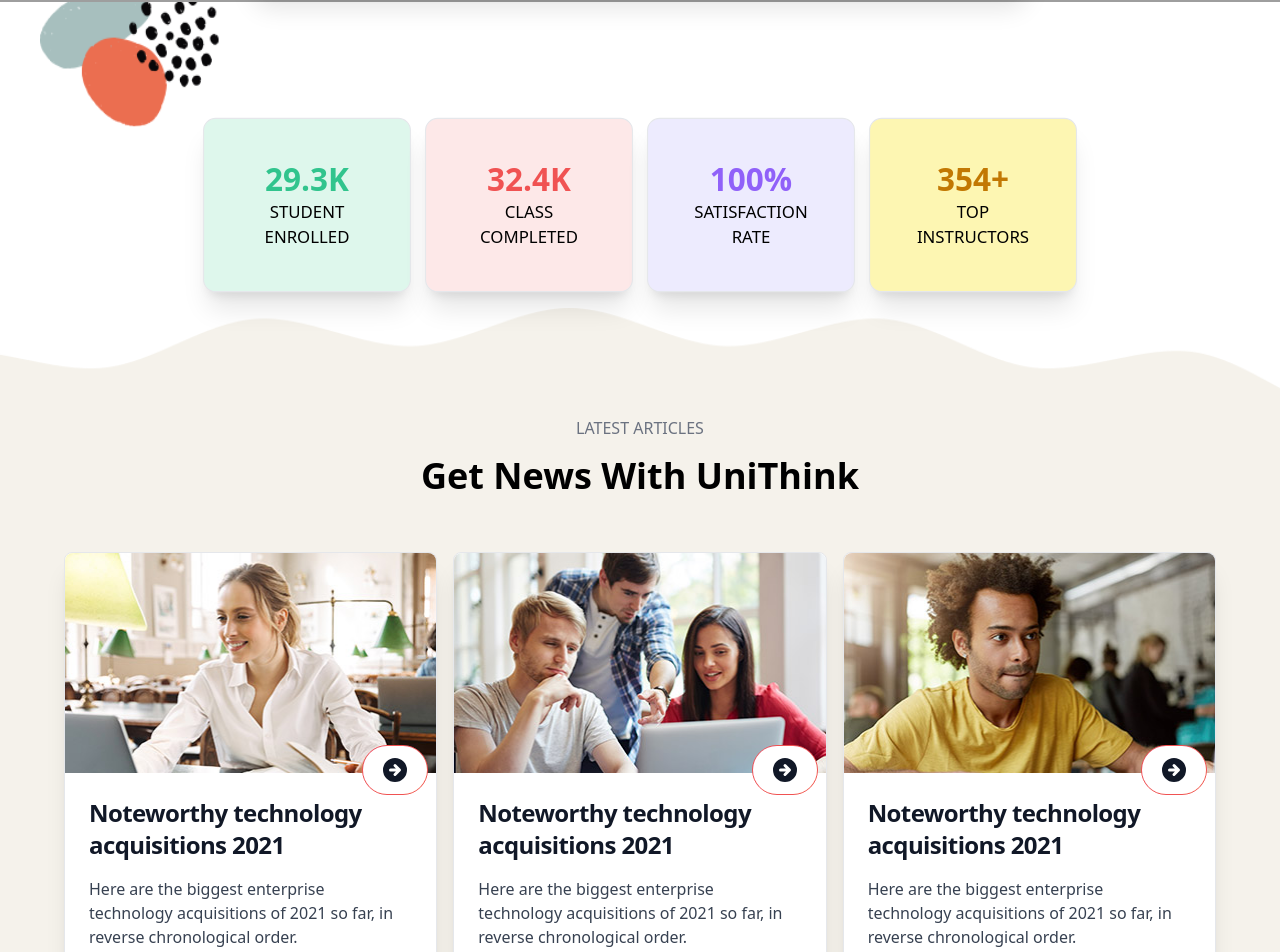
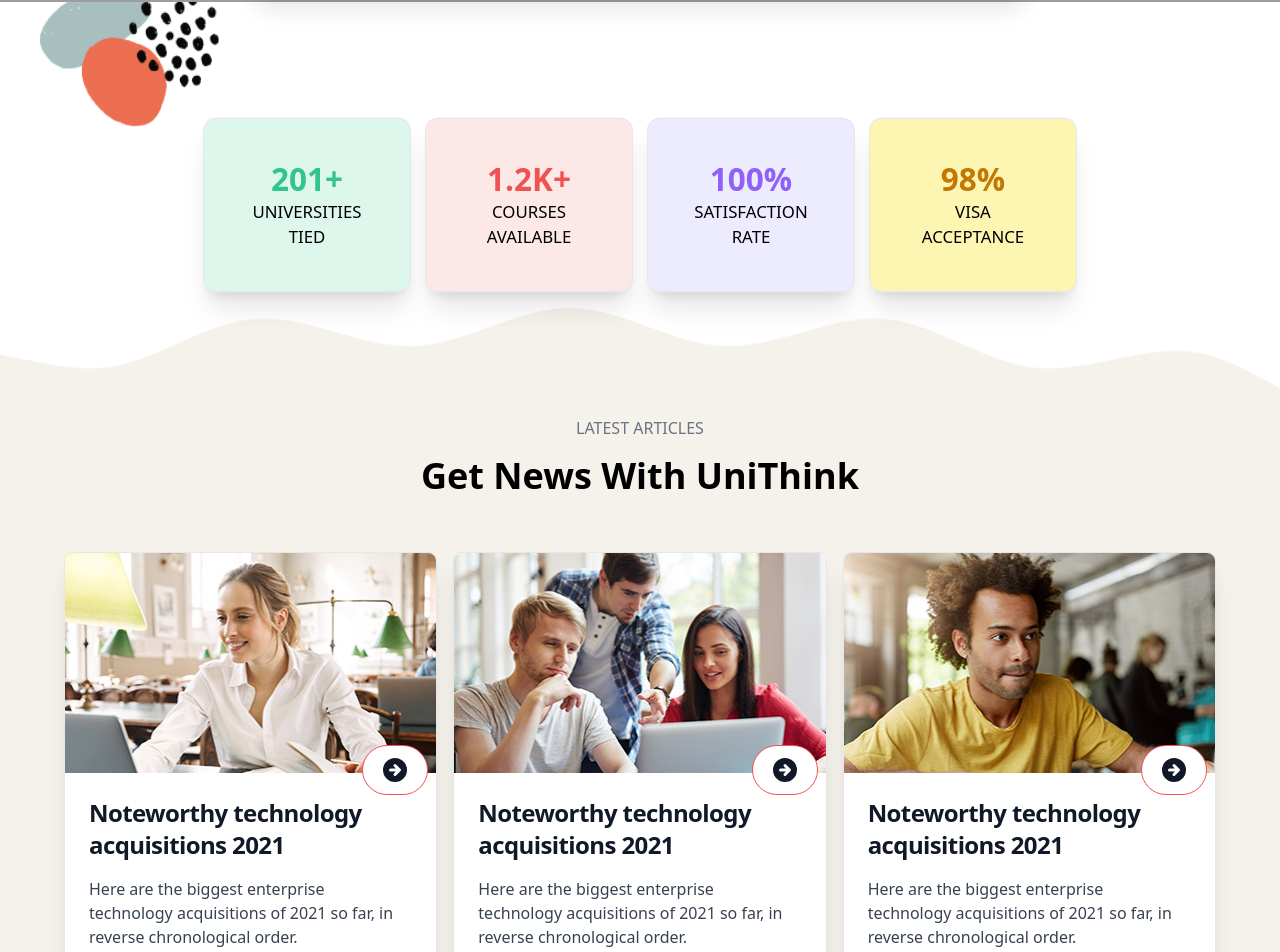
Before and after one commit to Devanshhh26/Unithink, a React (Vite) app in the folder Client/: page / in a window 1280 px wide. Shown: the part 3340-4292 px from the top of the page. Built offline with nearby package versions, Linux system fonts and the light colour scheme; grey boxes are pictures that could not be loaded.

Commit message:
Changes in Cards

```diff
--- a/Client/src/components/PopularCountriesImages.jsx
+++ b/Client/src/components/PopularCountriesImages.jsx
@@ -60,20 +60,20 @@ function PopularCountriesImages() {
         </div>
         <div className="grid grid-cols-1 gap-6 lg:pl-52 lg:pr-52 md:grid-cols-4 mx-auto text-center justify-items-center lg:pt-20 pt-5 pb-5">
             <div className='border rounded-xl p-10 scale-105 bg-green-100 shadow-xl'>
-                <h1 className='font-bold text-3xl text-green-400'>29.3K</h1>
-                <p>STUDENT ENROLLED</p>
+                <h1 className='font-bold text-3xl text-green-400'>201+</h1>
+                <p>UNIVERSITIES TIED</p>
             </div>
             <div className='border rounded-xl p-10 scale-105 bg-red-100 shadow-xl'>
-                <h1 className='font-bold text-3xl text-red-500'>32.4K</h1>
-                <p>CLASS COMPLETED</p>
+                <h1 className='font-bold text-3xl text-red-500'>1.2K+</h1>
+                <p>COURSES AVAILABLE</p>
             </div>
             <div className='border rounded-xl p-10 scale-105 bg-purple-100 shadow-xl'>
                 <h1 className='font-bold text-3xl text-purple-500'>100%</h1>
                 <p>SATISFACTION RATE</p>
             </div>
             <div className='border rounded-xl p-10 scale-105 bg-yellow-100 shadow-xl'>
-                <h1 className='font-bold text-3xl text-yellow-500'>354+</h1>
-                <p>TOP INSTRUCTORS</p>
+                <h1 className='font-bold text-3xl text-yellow-500'>98%</h1>
+                <p>VISA ACCEPTANCE</p>
             </div>
         </div>
 
```
